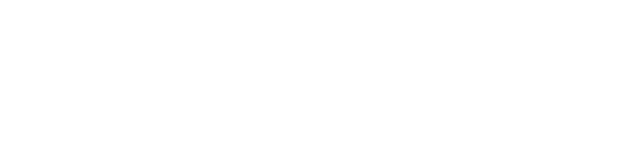
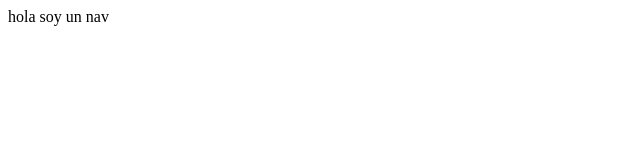
Before and after one commit to geologuito/kaffa-app, a plain HTML site: page Front/index.html in a window 1280 px wide. Shown: the whole page, without its empty margins (0-640 px from the left). Drawn offline with Linux system fonts and the light colour scheme.

Commit message:
se agrego el nav

```diff
--- a/Front/index.html
+++ b/Front/index.html
@@ -6,6 +6,6 @@
     <title>Document</title>
 </head>
 <body>
-
+    <nav>hola soy un nav</nav>
 </body>
 </html>
```
